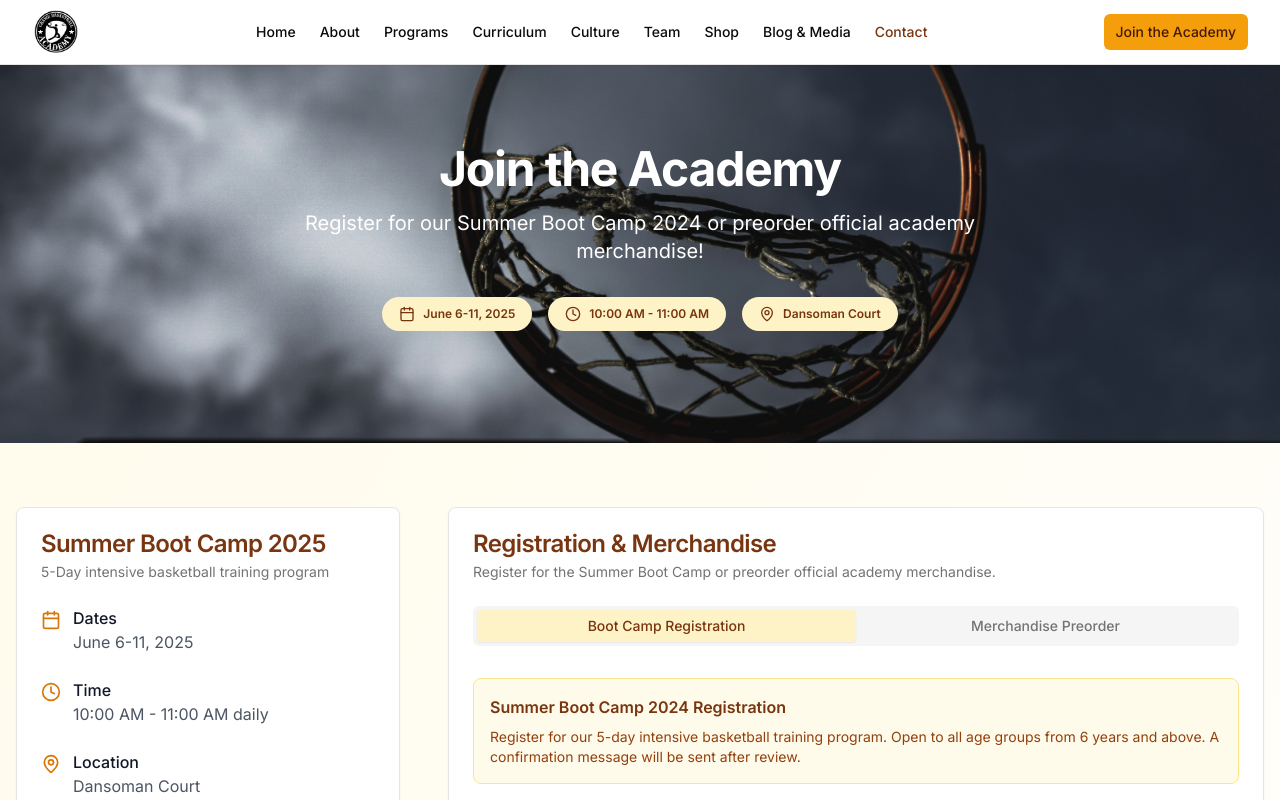
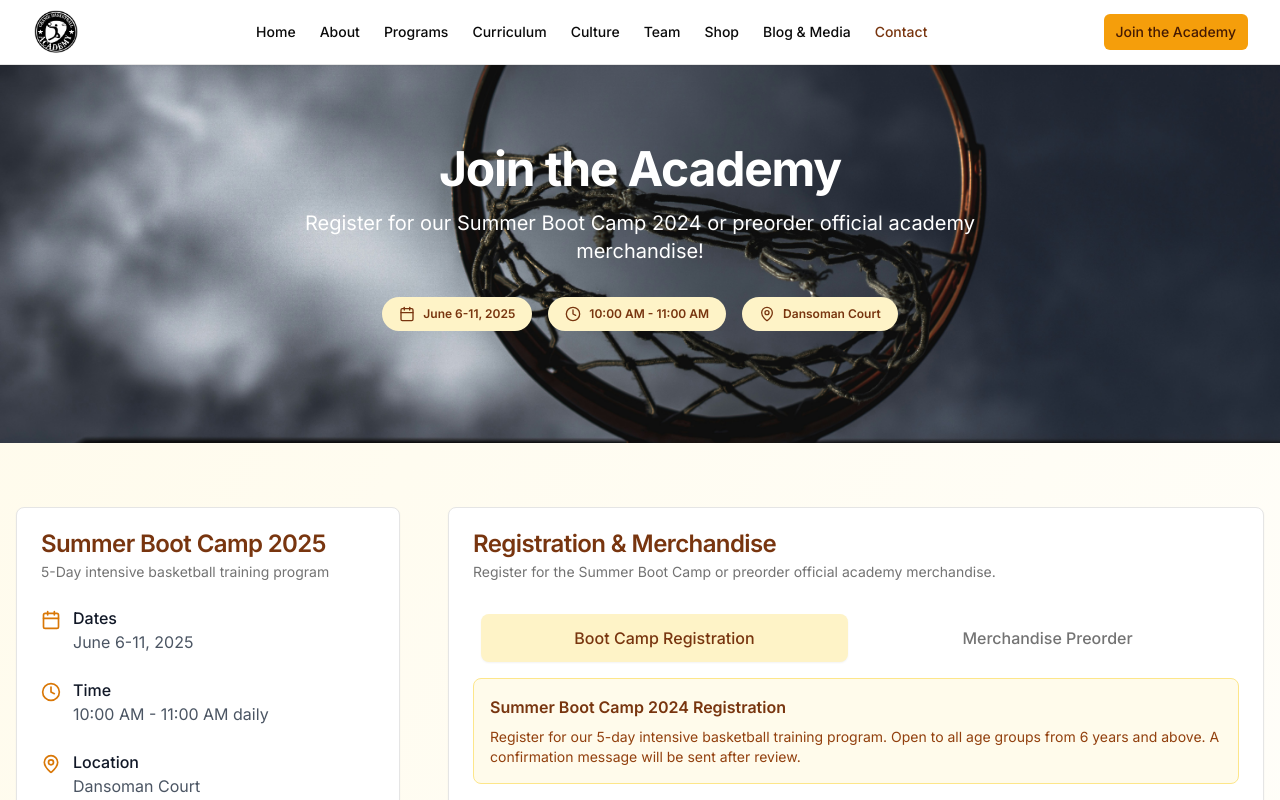
Before and after one commit to Seyramize/gbawebball, a Next.js app: page /contact in a window 1280 px wide. Shown: the top 800 px of the page. Built offline with nearby package versions, Linux system fonts and the light colour scheme.

Commit message:
Fixed tab in contact

```diff
--- a/app/contact/contact-page-client.tsx
+++ b/app/contact/contact-page-client.tsx
@@ -216,16 +216,16 @@ export function ContactPageClient() {
               </CardHeader>
               <CardContent>
                 <Tabs value={activeTab} onValueChange={setActiveTab} className="w-full">
-                  <TabsList className="grid w-full grid-cols-2 mb-8">
+                  <TabsList className="grid w-full grid-cols-2 mb-8 gap-2 sm:gap-4 p-1 sm:p-2 bg-white/70 rounded-lg">
                     <TabsTrigger
                       value="bootcamp"
-                      className="data-[state=active]:bg-amber-100 data-[state=active]:text-amber-900"
+                      className="data-[state=active]:bg-amber-100 data-[state=active]:text-amber-900 text-xs xs:text-sm sm:text-base py-2 sm:py-3 rounded-md sm:rounded-lg"
                     >
                       Boot Camp Registration
                     </TabsTrigger>
                     <TabsTrigger
                       value="merchandise"
-                      className="data-[state=active]:bg-amber-100 data-[state=active]:text-amber-900"
+                      className="data-[state=active]:bg-blue-200 data-[state=active]:text-blue-900 text-xs xs:text-sm sm:text-base py-2 sm:py-3 rounded-md sm:rounded-lg"
                     >
                       Merchandise Preorder
                     </TabsTrigger>
```
